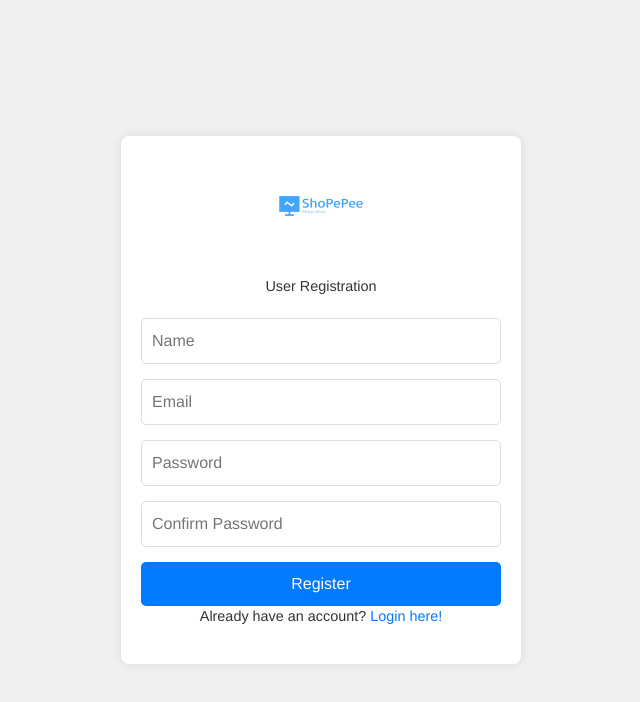
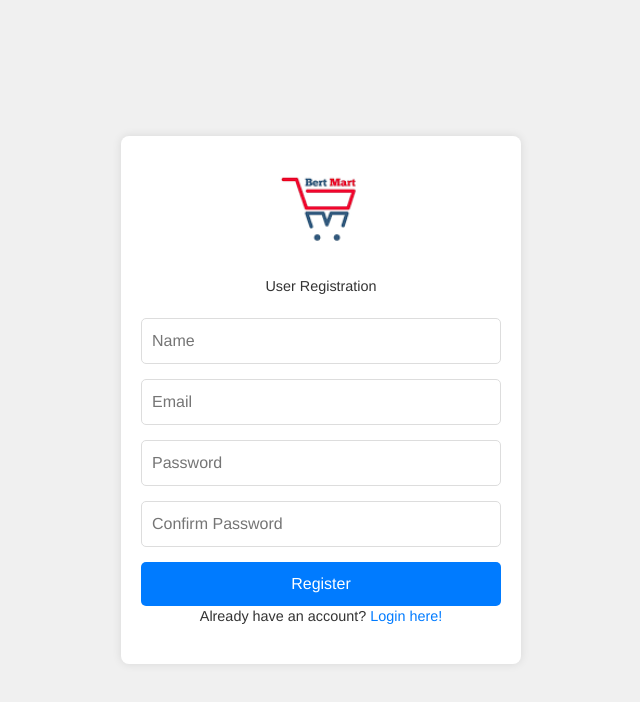
Before and after one commit to tutorabegil/ITEW, a Vue app in the folder vue - frontend/: page /register in a window 1280 px wide. Shown: the top 702 px of the page, without its empty margins (319-959 px from the left). Built offline with nearby package versions, Linux system fonts and the light colour scheme; the HTML template or start-up script is replaced by a standard one.

Commit message:
Logo - Tutor

```diff
--- a/vue - frontend/src/components/RegisterUserPage.vue
+++ b/vue - frontend/src/components/RegisterUserPage.vue
@@ -2,7 +2,7 @@
   <div class="splitter-container">
     <div class="wrapper">
       <div class="logo">
-        <img :src="require('@/assets/logo-ecommerce.png')" alt="E-commerce Logo">
+        <img :src="require('@/assets/logo1.png')" alt="E-commerce Logo">
       </div>
       <div class="text-center name">
         User Registration
```
